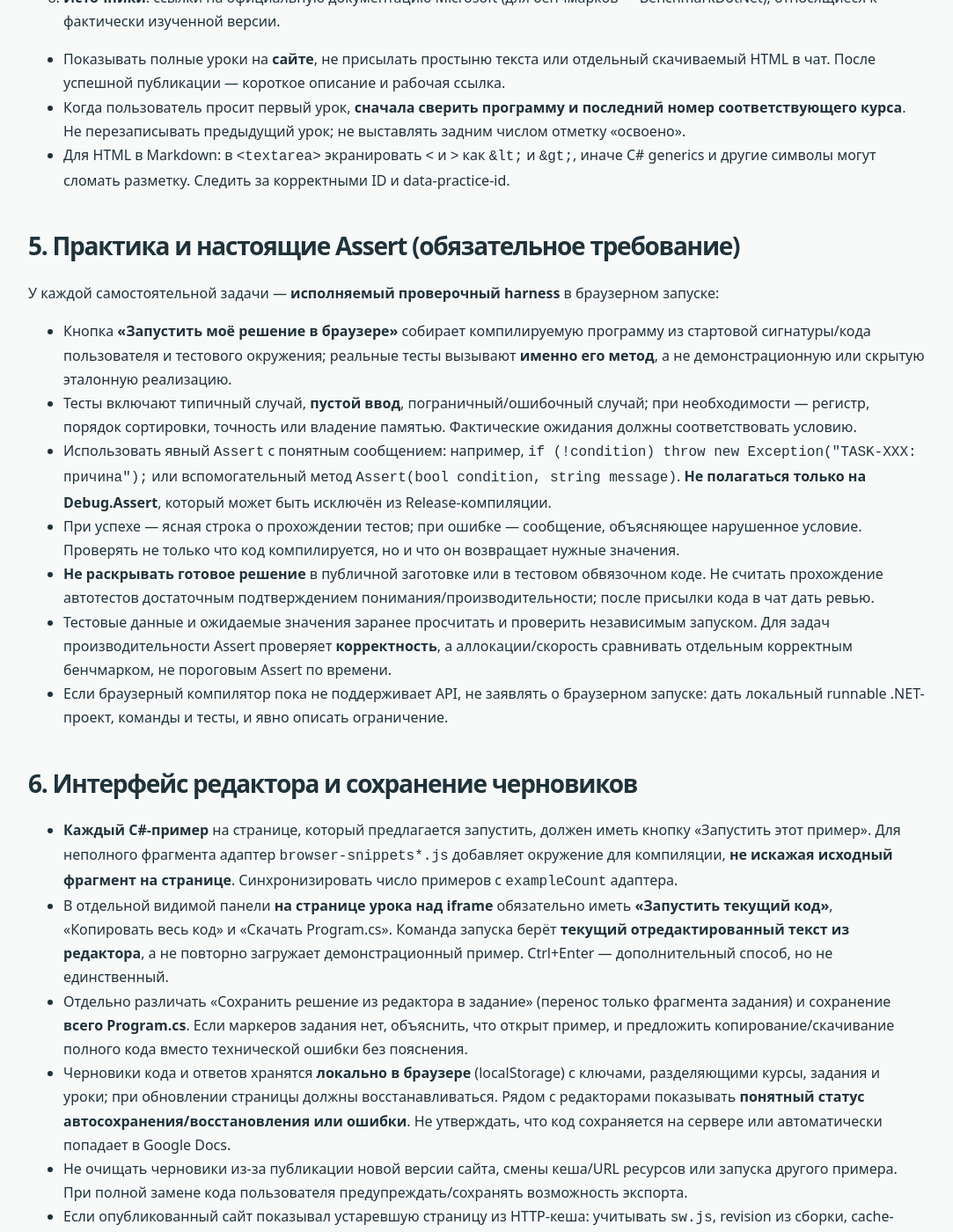
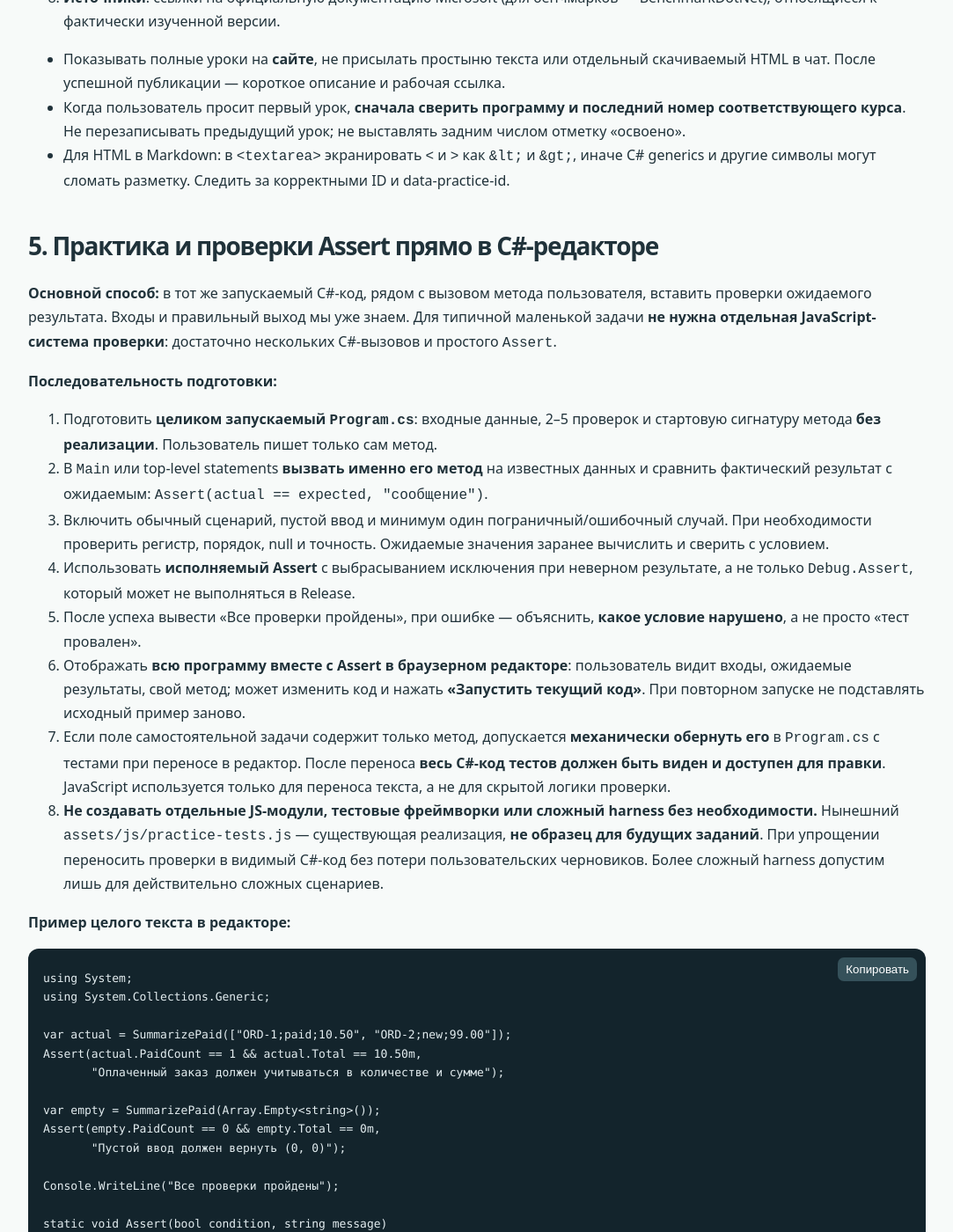
Before and after one commit to boyarincev/dotnet-courses, a Jekyll site: the page built from AGENTS.md, in a window 1280 px wide and 1400 px high, scrolled down 3280 px. Shown: the whole window at 88% size, without its empty margins (98-1181 px from the left). Built offline with Jekyll 4.4.1, drawn with Linux system fonts in a browser that asks for light colours; our own code applies the rules of GitHub Pages for plain Markdown files; some of the changed text lies outside the part shown.

Commit message:
Simplify exercise validation: inline C# Assert checks in visible editor

````diff
--- a/AGENTS.md
+++ b/AGENTS.md
@@ -67,22 +67,59 @@
 - Когда пользователь просит первый урок, **сначала сверить программу и последний номер соответствующего курса**. Не перезаписывать предыдущий урок; не выставлять задним числом отметку «освоено».
 - Для HTML в Markdown: в `<textarea>` экранировать `<` и `>` как `&lt;` и `&gt;`, иначе C# generics и другие символы могут сломать разметку. Следить за корректными ID и data-practice-id.
 
-## 5. Практика и настоящие Assert (обязательное требование)
+## 5. Практика и проверки Assert прямо в C#-редакторе
 
-У каждой самостоятельной задачи — **исполняемый проверочный harness** в браузерном запуске:
+**Основной способ:** в тот же запускаемый C#-код, рядом с вызовом метода пользователя, вставить проверки ожидаемого результата. Входы и правильный выход мы уже знаем. Для типичной маленькой задачи **не нужна отдельная JavaScript-система проверки**: достаточно нескольких C#-вызовов и простого `Assert`.
 
-- Кнопка **«Запустить моё решение в браузере»** собирает компилируемую программу из стартовой сигнатуры/кода пользователя и тестового окружения; реальные тесты вызывают **именно его метод**, а не демонстрационную или скрытую эталонную реализацию.
-- Тесты включают типичный случай, **пустой ввод**, пограничный/ошибочный случай; при необходимости — регистр, порядок сортировки, точность или владение памятью. Фактические ожидания должны соответствовать условию.
-- Использовать явный `Assert` с понятным сообщением: например, `if (!condition) throw new Exception("TASK-XXX: причина");` или вспомогательный метод `Assert(bool condition, string message)`. **Не полагаться только на Debug.Assert**, который может быть исключён из Release-компиляции.
-- При успехе — ясная строка о прохождении тестов; при ошибке — сообщение, объясняющее нарушенное условие. Проверять не только что код компилируется, но и что он возвращает нужные значения.
-- **Не раскрывать готовое решение** в публичной заготовке или в тестовом обвязочном коде. Не считать прохождение автотестов достаточным подтверждением понимания/производительности; после присылки кода в чат дать ревью.
-- Тестовые данные и ожидаемые значения заранее просчитать и проверить независимым запуском. Для задач производительности Assert проверяет **корректность**, а аллокации/скорость сравнивать отдельным корректным бенчмарком, не пороговым Assert по времени.
-- Если браузерный компилятор пока не поддерживает API, не заявлять о браузерном запуске: дать локальный runnable .NET-проект, команды и тесты, и явно описать ограничение.
+**Последовательность подготовки:**
+
+1. Подготовить **целиком запускаемый `Program.cs`**: входные данные, 2–5 проверок и стартовую сигнатуру метода **без реализации**. Пользователь пишет только сам метод.
+2. В `Main` или top-level statements **вызвать именно его метод** на известных данных и сравнить фактический результат с ожидаемым: `Assert(actual == expected, "сообщение")`.
+3. Включить обычный сценарий, пустой ввод и минимум один пограничный/ошибочный случай. При необходимости проверить регистр, порядок, null и точность. Ожидаемые значения заранее вычислить и сверить с условием.
+4. Использовать **исполняемый Assert** с выбрасыванием исключения при неверном результате, а не только `Debug.Assert`, который может не выполняться в Release.
+5. После успеха вывести «Все проверки пройдены», при ошибке — объяснить, **какое условие нарушено**, а не просто «тест провален».
+6. Отображать **всю программу вместе с Assert в браузерном редакторе**: пользователь видит входы, ожидаемые результаты, свой метод; может изменить код и нажать **«Запустить текущий код»**. При повторном запуске не подставлять исходный пример заново.
+7. Если поле самостоятельной задачи содержит только метод, допускается **механически обернуть его** в `Program.cs` с тестами при переносе в редактор. После переноса **весь C#-код тестов должен быть виден и доступен для правки**. JavaScript используется только для переноса текста, а не для скрытой логики проверки.
+8. **Не создавать отдельные JS-модули, тестовые фреймворки или сложный harness без необходимости.** Нынешний `assets/js/practice-tests.js` — существующая реализация, **не образец для будущих заданий**. При упрощении переносить проверки в видимый C#-код без потери пользовательских черновиков. Более сложный harness допустим лишь для действительно сложных сценариев.
+
+**Пример целого текста в редакторе:**
+
+```csharp
+using System;
+using System.Collections.Generic;
+
+var actual = SummarizePaid(["ORD-1;paid;10.50", "ORD-2;new;99.00"]);
+Assert(actual.PaidCount == 1 && actual.Total == 10.50m,
+       "Оплаченный заказ должен учитываться в количестве и сумме");
+
+var empty = SummarizePaid(Array.Empty<string>());
+Assert(empty.PaidCount == 0 && empty.Total == 0m,
+       "Пустой ввод должен вернуть (0, 0)");
+
+Console.WriteLine("Все проверки пройдены");
+
+static void Assert(bool condition, string message)
+{
+    if (!condition)
+        throw new InvalidOperationException("Ошибка: " + message);
+}
+
+static (int PaidCount, decimal Total) SummarizePaid(IEnumerable<string> rows)
+{
+    // Реализацию пишет пользователь.
+    throw new NotImplementedException();
+}
+```
+
+- Проверки **не содержат готовое решение**: ожидаемый результат можно показывать, алгоритм — нет.
+- Тесты проверяют **корректность**, а не глубину понимания или производительность. После реальной присылки кода дать ревью; аллокации/время измерять бенчмарком, не Assert по порогу времени.
+- В CI компилировать тот же проверочный C#-код и убеждаться, что **заведомо неправильная реализация не проходит**, а корректная проходит. Не дублировать тестовую логику в скрытом JS.
+- Если браузерный компилятор не поддерживает API, дать локально исполняемый вариант с SDK и тестами; не обещать запуск в браузере.
 
 ## 6. Интерфейс редактора и сохранение черновиков
 
 - **Каждый C#-пример** на странице, который предлагается запустить, должен иметь кнопку «Запустить этот пример». Для неполного фрагмента адаптер `browser-snippets*.js` добавляет окружение для компиляции, **не искажая исходный фрагмент на странице**. Синхронизировать число примеров с `exampleCount` адаптера.
-- В отдельной видимой панели **на странице урока над iframe** обязательно иметь **«Запустить текущий код»**, «Копировать весь код» и «Скачать Program.cs». Команда запуска берёт **текущий отредактированный текст из редактора**, а не повторно загружает демонстрационный пример. Ctrl+Enter — дополнительный способ, но не единственный.
+- В отдельной видимой панели **на странице урока над iframe** обязательно иметь **«Запустить текущий код»**, «Копировать весь код» и «Скачать Program.cs». Команда запуска берёт **текущий отредактированный текст из редактора вместе с видимыми C#-проверками Assert**, а не повторно загружает демонстрационный пример. Ctrl+Enter — дополнительный способ, но не единственный.
 - Отдельно различать «Сохранить решение из редактора в задание» (перенос только фрагмента задания) и сохранение **всего Program.cs**. Если маркеров задания нет, объяснить, что открыт пример, и предложить копирование/скачивание полного кода вместо технической ошибки без пояснения.
 - Черновики кода и ответов хранятся **локально в браузере** (localStorage) с ключами, разделяющими курсы, задания и уроки; при обновлении страницы должны восстанавливаться. Рядом с редакторами показывать **понятный статус автосохранения/восстановления или ошибки**. Не утверждать, что код сохраняется на сервере или автоматически попадает в Google Docs.
 - Не очищать черновики из-за публикации новой версии сайта, смены кеша/URL ресурсов или запуска другого примера. При полной замене кода пользователя предупреждать/сохранять возможность экспорта.
@@ -122,7 +159,7 @@
 - [ ] Тема выбрана по реальной пользе, найдена её связь с соседними уроками; проверены план, ID и версия .NET/C#.
 - [ ] ≤30 минут со всем повторением; короткое объяснение и реальные, запускаемые C#-примеры с ожидаемым выводом.
 - [ ] Самостоятельная функция с заготовкой, входом, критериями, границами и необязательной подсказкой **без решения**.
-- [ ] Для функции есть **исполняемые Assert** на основные и пограничные случаи; неверная реализация их не проходит.
+- [ ] В **самом видимом C#-коде редактора** рядом с вызовами метода есть **исполняемые Assert** на основные и пограничные случаи; неверная реализация их не проходит, при успехе выводится «Все проверки пройдены». Отдельный JS-харнесс без необходимости не создавать.
 - [ ] Каждый обещанный C#-пример запускается; редактор запускает **текущую правку**; кнопки копирования/скачивания и перенос задания работают.
 - [ ] Черновики локально сохраняются и восстанавливаются; это явно указано рядом с полями.
 - [ ] Вопросы с новыми постоянными ID в **правильном банке**; приватные ответы и ключи не опубликованы.
````
